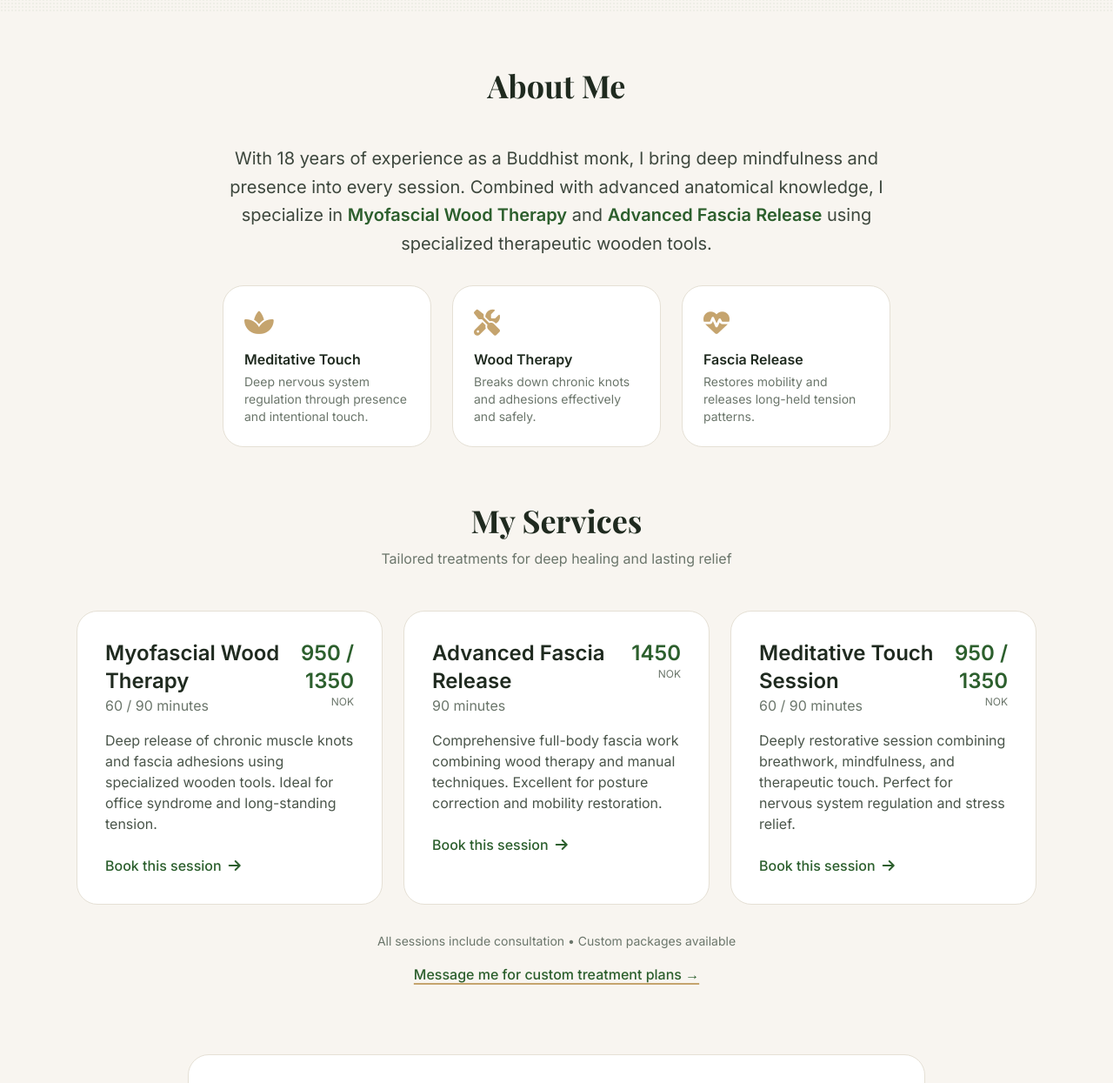
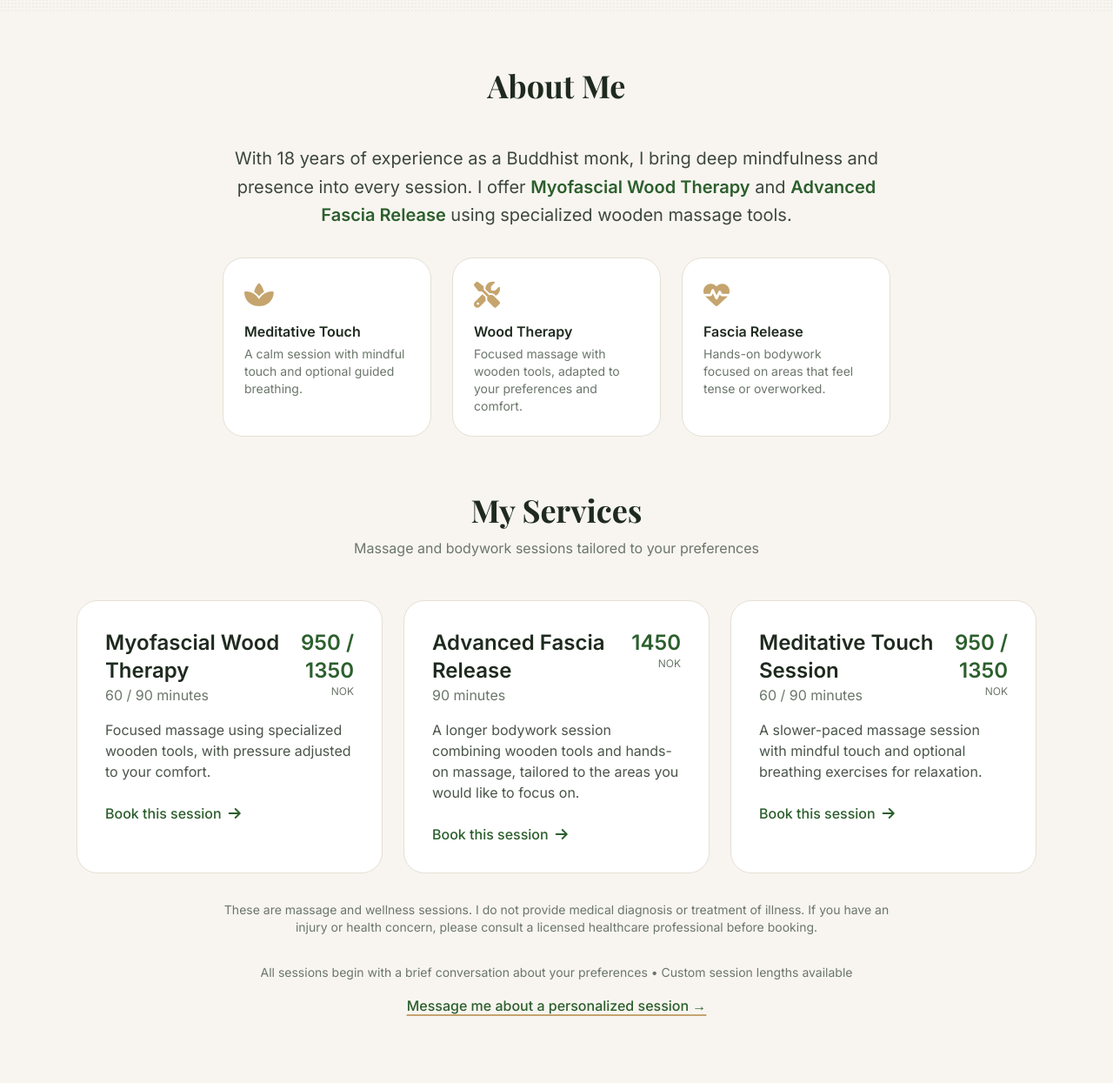
Before and after one commit to Jozetaku/my-first-project, a plain HTML site: page index.html in a window 1280 px wide. Shown: the part 786-2031 px from the top of the page at 87% size. Drawn offline with nearby package versions, Linux system fonts and the light colour scheme.

Commit message:
Use neutral wellness descriptions and remove unsupported outcome claims

```diff
--- a/index.html
+++ b/index.html
@@ -1,5 +1,5 @@
 <!DOCTYPE html>
-<html lang="th">
+<html lang="en">
 <head>
     <meta charset="UTF-8">
     <meta name="viewport" content="width=device-width, initial-scale=1.0">
@@ -188,7 +188,7 @@
             <div class="flex justify-center mb-8">
                 <div class="w-36 h-36 rounded-full overflow-hidden border-[6px] border-white shadow-2xl ring-1 ring-[#2C5F2D]/10">
                     <!-- เปลี่ยนรูปภาพตรงนี้ -->
-                    <img img src="profile.png"
+                    <img src="profile.png"
                          alt="Master JS - Zetaku Bodywork"
                          class="w-full h-full object-cover">
                 </div>
@@ -246,25 +246,25 @@
         <div class="max-w-3xl mx-auto text-center">
             <p class="text-xl leading-relaxed text-[#3D473D]">
                 With 18 years of experience as a Buddhist monk, I bring deep mindfulness and presence into every session.
-                Combined with advanced anatomical knowledge, I specialize in <span class="font-semibold text-[#2C5F2D]">Myofascial Wood Therapy</span>
-                and <span class="font-semibold text-[#2C5F2D]">Advanced Fascia Release</span> using specialized therapeutic wooden tools.
+                I offer <span class="font-semibold text-[#2C5F2D]">Myofascial Wood Therapy</span>
+                and <span class="font-semibold text-[#2C5F2D]">Advanced Fascia Release</span> using specialized wooden massage tools.
             </p>
 
             <div class="mt-8 grid grid-cols-1 md:grid-cols-3 gap-6 text-left">
                 <div class="bg-white p-6 rounded-3xl border border-[#E5E0D5]">
                     <div class="text-[#C5A46E] text-3xl mb-3"><i class="fas fa-spa"></i></div>
                     <div class="font-semibold mb-1">Meditative Touch</div>
-                    <div class="text-sm text-[#6B766B]">Deep nervous system regulation through presence and intentional touch.</div>
+                    <div class="text-sm text-[#6B766B]">A calm session with mindful touch and optional guided breathing.</div>
                 </div>
                 <div class="bg-white p-6 rounded-3xl border border-[#E5E0D5]">
                     <div class="text-[#C5A46E] text-3xl mb-3"><i class="fas fa-tools"></i></div>
                     <div class="font-semibold mb-1">Wood Therapy</div>
-                    <div class="text-sm text-[#6B766B]">Breaks down chronic knots and adhesions effectively and safely.</div>
+                    <div class="text-sm text-[#6B766B]">Focused massage with wooden tools, adapted to your preferences and comfort.</div>
                 </div>
                 <div class="bg-white p-6 rounded-3xl border border-[#E5E0D5]">
                     <div class="text-[#C5A46E] text-3xl mb-3"><i class="fas fa-heartbeat"></i></div>
                     <div class="font-semibold mb-1">Fascia Release</div>
-                    <div class="text-sm text-[#6B766B]">Restores mobility and releases long-held tension patterns.</div>
+                    <div class="text-sm text-[#6B766B]">Hands-on bodywork focused on areas that feel tense or overworked.</div>
                 </div>
             </div>
         </div>
@@ -274,7 +274,7 @@
     <div id="services" class="max-w-6xl mx-auto px-6 pb-20">
         <div class="text-center mb-12">
             <h2 class="text-4xl heading-serif font-semibold text-[#1F2A1F]">My Services</h2>
-            <p class="mt-3 text-[#6B766B]">Tailored treatments for deep healing and lasting relief</p>
+            <p class="mt-3 text-[#6B766B]">Massage and bodywork sessions tailored to your preferences</p>
         </div>
 
         <!-- เปลี่ยนบริการตรงนี้ได้ตาม Google Sheet ของคุณ -->
@@ -292,7 +292,7 @@
                         <div class="text-xs text-[#6B766B]">NOK</div>
                     </div>
                 </div>
-                <p class="text-[#4A554A] mb-6">Deep release of chronic muscle knots and fascia adhesions using specialized wooden tools. Ideal for office syndrome and long-standing tension.</p>
+                <p class="text-[#4A554A] mb-6">Focused massage using specialized wooden tools, with pressure adjusted to your comfort.</p>
                 <a href="https://wa.me/4793953432?text=Hi%20Master%20JS%2C%20I%27d%20like%20to%20book%20Myofascial%20Wood%20Therapy"
                    class="inline-flex items-center text-[#2C5F2D] font-medium hover:text-[#1F4A22]">
                     Book this session <i class="fas fa-arrow-right ml-2"></i>
@@ -311,7 +311,7 @@
                         <div class="text-xs text-[#6B766B]">NOK</div>
                     </div>
                 </div>
-                <p class="text-[#4A554A] mb-6">Comprehensive full-body fascia work combining wood therapy and manual techniques. Excellent for posture correction and mobility restoration.</p>
+                <p class="text-[#4A554A] mb-6">A longer bodywork session combining wooden tools and hands-on massage, tailored to the areas you would like to focus on.</p>
                 <a href="https://wa.me/4793953432?text=Hi%20Master%20JS%2C%20I%27d%20like%20to%20book%20Advanced%20Fascia%20Release"
                    class="inline-flex items-center text-[#2C5F2D] font-medium hover:text-[#1F4A22]">
                     Book this session <i class="fas fa-arrow-right ml-2"></i>
@@ -330,7 +330,7 @@
                         <div class="text-xs text-[#6B766B]">NOK</div>
                     </div>
                 </div>
-                <p class="text-[#4A554A] mb-6">Deeply restorative session combining breathwork, mindfulness, and therapeutic touch. Perfect for nervous system regulation and stress relief.</p>
+                <p class="text-[#4A554A] mb-6">A slower-paced massage session with mindful touch and optional breathing exercises for relaxation.</p>
                 <a href="https://wa.me/4793953432?text=Hi%20Master%20JS%2C%20I%27d%20like%20to%20book%20Meditative%20Touch%20Session"
                    class="inline-flex items-center text-[#2C5F2D] font-medium hover:text-[#1F4A22]">
                     Book this session <i class="fas fa-arrow-right ml-2"></i>
@@ -338,11 +338,13 @@
             </div>
         </div>
 
+        <p class="max-w-3xl mx-auto mt-8 text-center text-sm text-[#6B766B]">These are massage and wellness sessions. I do not provide medical diagnosis or treatment of illness. If you have an injury or health concern, please consult a licensed healthcare professional before booking.</p>
+
         <div class="text-center mt-8">
-            <p class="text-sm text-[#6B766B]">All sessions include consultation • Custom packages available</p>
+            <p class="text-sm text-[#6B766B]">All sessions begin with a brief conversation about your preferences • Custom session lengths available</p>
             <a href="https://wa.me/4793953432"
                class="mt-4 inline-block text-[#2C5F2D] font-medium underline decoration-[#C5A46E] decoration-2 underline-offset-4 hover:text-[#1F4A22]">
-                Message me for custom treatment plans →
+                Message me about a personalized session →
             </a>
         </div>
     </div>
@@ -386,15 +388,7 @@
     </div>
 </a>
 
-                <a href="#" class="flex items-center gap-4 p-5 rounded-2xl border border-[#E5E0D5] hover:border-[#2C5F2D] transition-all group">
-                    <div class="w-12 h-12 bg-[#4285F4] text-white rounded-2xl flex items-center justify-center text-3xl">
-                        <i class="fas fa-globe"></i>
-                    </div>
-                    <div>
-                        <div class="font-semibold">Google Business</div>
-                        <div class="text-sm text-[#6B766B]">Reviews &amp; Booking</div>
-                    </div>
-                </a>
+
             </div>
         </div>
     </div>
```
